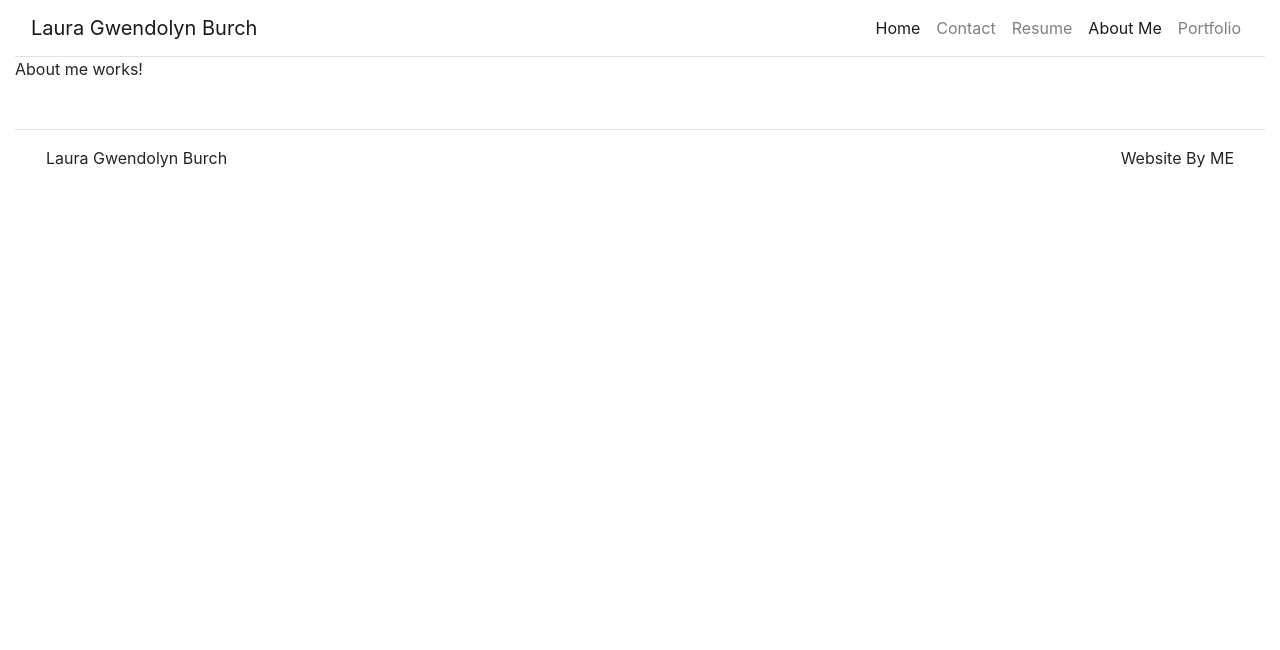
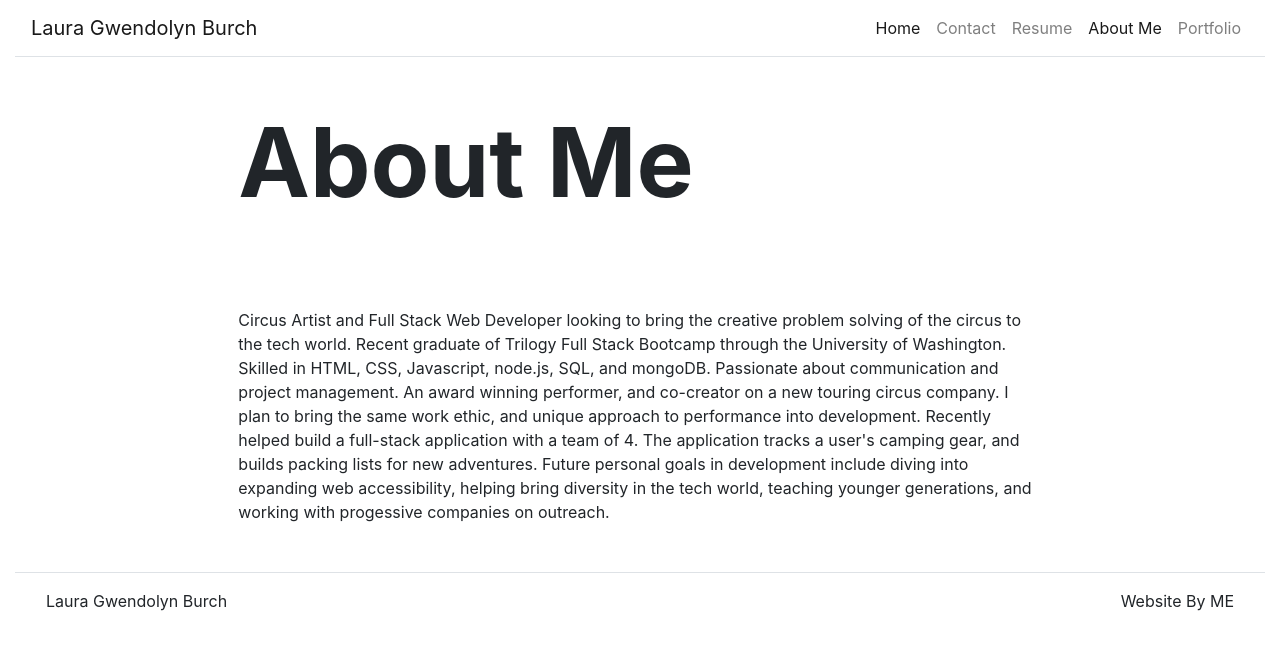
Before and after one commit to LauraGwendolynBurch/portfolio_react, a React (Create React App) app in the folder portfolio-react/: page /aboutMe in a window 1280 px wide. Shown: the top 650 px of the page. Built offline with nearby package versions, Linux system fonts and the light colour scheme.

Commit message:
added to about me page

```diff
--- a/portfolio-react/src/components/Card.js
+++ b/portfolio-react/src/components/Card.js
@@ -5,7 +5,7 @@ import CardInfo from './CardInfo';
 function Card (props) {
 
     return (
-       <div classNam="d inline-block l-card" >
+       <div classNam="d inline-block l-card" onClick={(e) => props.click(props.item)} >
         <img className="l-card-image" src={props.item.imgSrc} alt={props.item.imgSrc} />
         {props.item.selected && <CardInfo title={props.item.title} subtitle={props.item.subtitle} link={props.item.link}/> }
        </div>
--- a/portfolio-react/src/components/Carousel.js
+++ b/portfolio-react/src/components/Carousel.js
@@ -88,7 +88,7 @@ class Carousel extends React.Component {
 
     makeItems = (items) => {
         return items.map(item => {
-            return <Card item={item} onclick={(e => this.handleCardClick(item.id, e))} key={item.id} />
+            return <Card item={item} click={(e => this.handleCardClick(item.id, e))} key={item.id} />
         })
     }
 
--- /dev/null
+++ b/portfolio-react/src/components/Content.js
@@ -0,0 +1,21 @@
+import React from 'react';
+import Col from 'react-bootstrap/esm/Col';
+import Container from 'react-bootstrap/Container';
+import Row from 'react-bootstrap/Row';
+
+
+function Content(props) {
+
+    return (
+        <Container fluid={true}>
+            <Row className="justify-content-center">
+                <Col md={8}>
+                    {props.children}
+                </Col>
+            </Row>
+        </Container>
+    )
+
+}
+
+export default Content
--- a/portfolio-react/src/pages/AboutMePage.js
+++ b/portfolio-react/src/pages/AboutMePage.js
@@ -1,9 +1,16 @@
 import React from 'react';
+import Content from '../components/Content';
+import Hero from '../components/Hero';
 
-function AboutMePage () {
+function AboutMePage (props) {
 
     return(
-        <p>About me works!</p>
+        <div>
+         <Hero title={props.title} />
+         <Content>
+         Circus Artist and Full Stack Web Developer looking to bring the creative problem solving of the circus to the tech world. Recent graduate of Trilogy Full Stack Bootcamp through the University of Washington. Skilled in HTML, CSS, Javascript, node.js, SQL, and mongoDB. Passionate about communication and project management. An award winning performer, and co-creator on a new touring circus company. I plan to bring the same work ethic, and unique approach to performance into development. Recently helped build a full-stack application with a team of 4. The application tracks a user's camping gear, and builds packing lists for new adventures. Future personal goals in development include diving into expanding web accessibility, helping bring diversity in the tech world, teaching younger generations, and working with progessive companies on outreach.
+         </Content>
+        </div>
     )
 
 }
```
